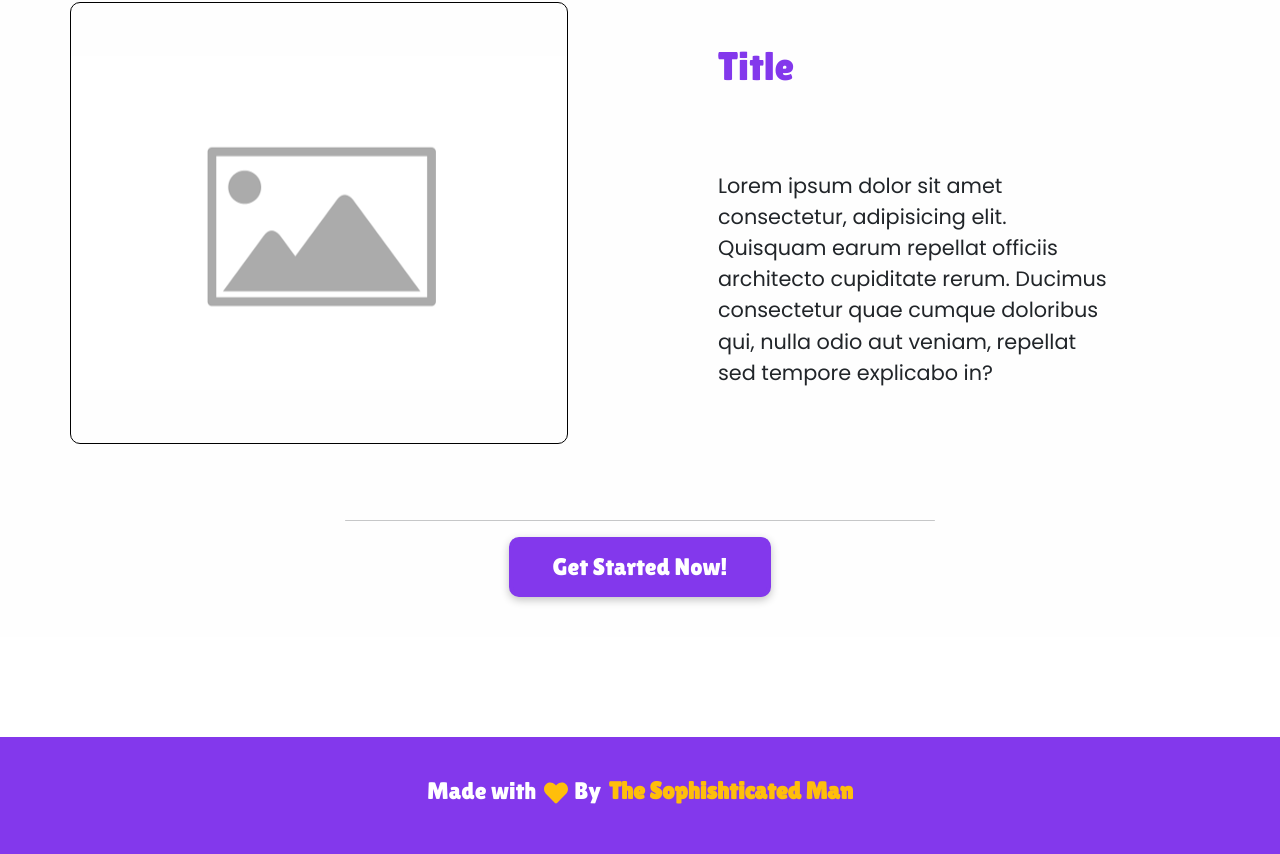
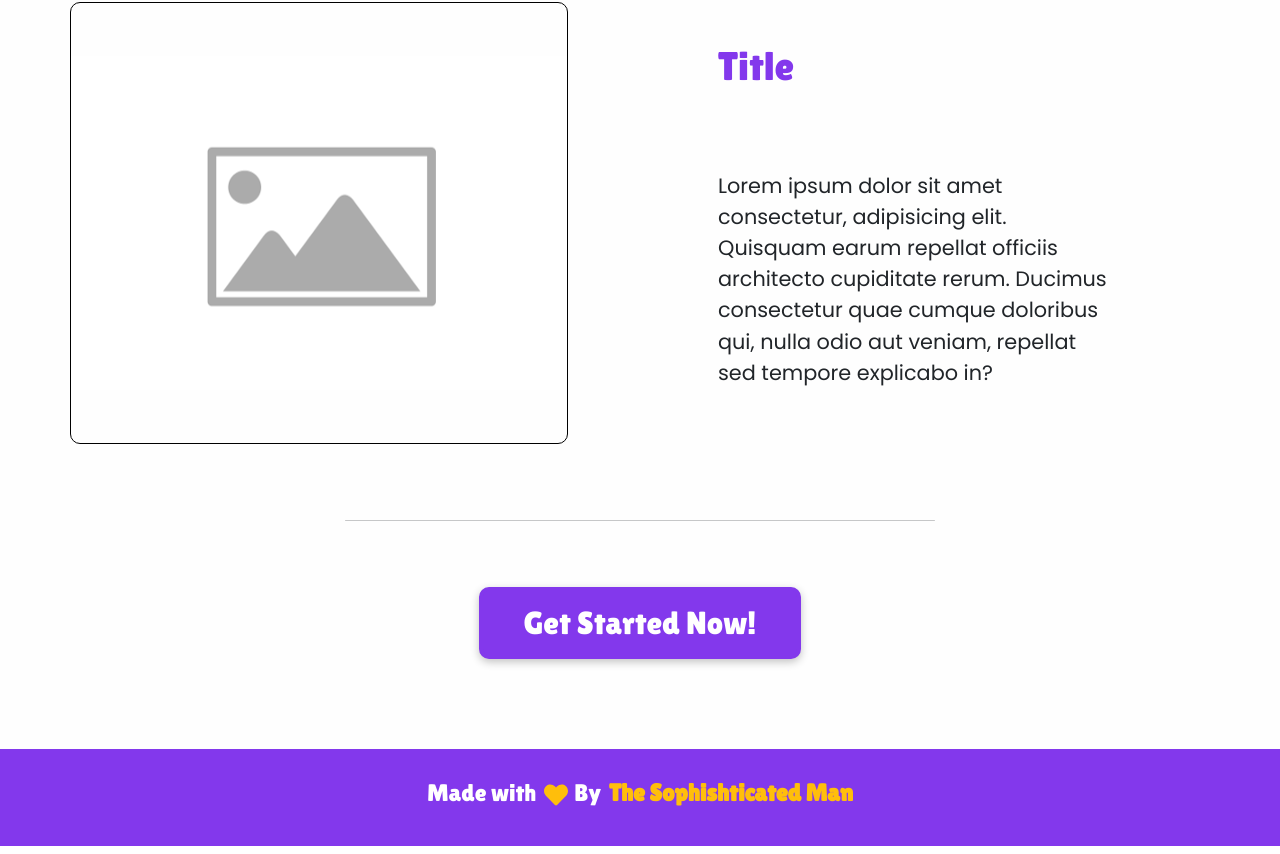
Before and after one commit to The-Sofishticated-Man/secret-message, a React (Vite) app in the folder client/: page / in a window 1280 px wide. Shown: the part 2256-3110 px from the top of the page. Built offline with nearby package versions, Linux system fonts and the light colour scheme; no server answers.

Commit message:
Refactor BetterLink component to accept className prop and update styles in HowToUse component

```diff
--- a/client/src/components/BetterLink/BetterLink.tsx
+++ b/client/src/components/BetterLink/BetterLink.tsx
@@ -5,15 +5,19 @@ const BetterLink = ({
   to,
   Color,
   underline,
+  className
 }: {
   children: ReactNode;
   to: string;
   underline?: boolean;
   Color?: string;
+  className?: string;
 }) => {
   return (
     <Link
+      className= {className}
       to={to}
+      // This is a better link component that overrides the default styles of react-router's Link component
       style={{
         textDecoration: underline
           ? " 4px underline var(--color-primary)"
--- a/client/src/components/Footer/Footer.module.css
+++ b/client/src/components/Footer/Footer.module.css
@@ -3,12 +3,12 @@
   flex-direction: column;
   align-items: center;
   background-color: var(--color-secondary);
-  padding: 40px 0;
+  padding: 30px 0;
   color: white;
   font-family: "Lilita One";
   font-size: 1.3rem;
 }
-.sophishticated{
+.sophishticated {
   color: var(--color-primary);
   text-decoration: none;
   margin-left: 8px;
--- a/client/src/components/HowToUse/HowToUse.module.css
+++ b/client/src/components/HowToUse/HowToUse.module.css
@@ -1,7 +1,5 @@
 .instructions {
   border-top: 2px solid rgb(0, 0, 0,0.1);
-  margin: 100px 0;
-  margin-top: 0;
   padding: 40px 50px;
   display: flex;
   flex-direction: column;
@@ -10,3 +8,6 @@
 hr{
   margin: 40px;
 }
+.getStarted{
+  margin-block: 50px;
+}
--- a/client/src/components/HowToUse/index.tsx
+++ b/client/src/components/HowToUse/index.tsx
@@ -5,7 +5,6 @@ import BetterLink from "../BetterLink/BetterLink";
 const HowToUse = () => {
   return (
     // TODO: Add a better description of how to use the app
-    // TODO: remove gap under this section
     <section id="next" className={style.instructions}>
       <InstructionBox floatLeft={true} title="Title">
         Lorem ipsum dolor sit amet consectetur, adipisicing elit. Quisquam earum
@@ -28,8 +27,8 @@ const HowToUse = () => {
         explicabo in?
       </InstructionBox>
       <hr />
-      <BetterLink to={"/register"}>
-        <Button btnType="btnPrimary" Size="1.5rem">
+      <BetterLink to={"/register"} className={style.getStarted}>
+        <Button btnType="btnPrimary" Size="2rem">
           Get Started Now!
         </Button>
       </BetterLink>
```
